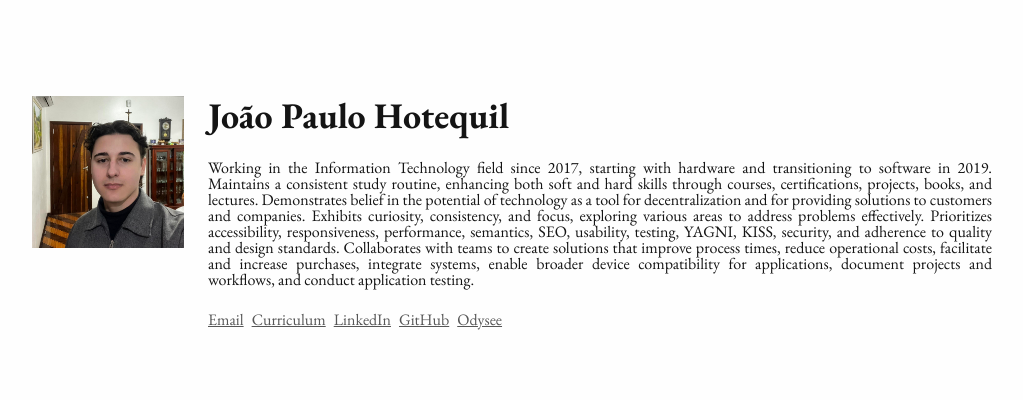
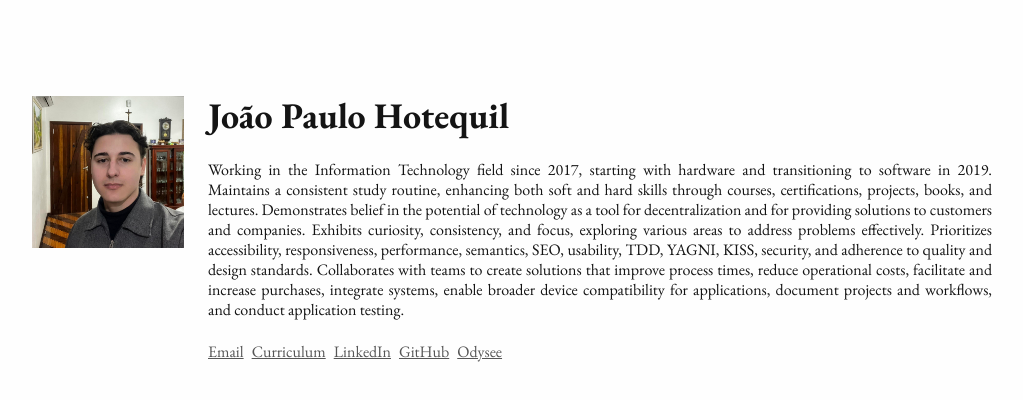
Before and after one commit to hotequil/hotequil-site, a Next.js app: page / in a window 1280 px wide. Shown: the top 400 px of the page, without its empty margins (128-1151 px from the left). Built offline with nearby package versions, Linux system fonts and the light colour scheme.

Commit message:
feat: update CV

```diff
--- a/src/app/constants.ts
+++ b/src/app/constants.ts
@@ -1,4 +1,4 @@
 export const title = 'João Paulo Hotequil'
 
 export const description =
-  'Working in the Information Technology field since 2017, starting with hardware and transitioning to software in 2019. Maintains a consistent study routine, enhancing both soft and hard skills through courses, certifications, projects, books, and lectures. Demonstrates belief in the potential of technology as a tool for decentralization and for providing solutions to customers and companies. Exhibits curiosity, consistency, and focus, exploring various areas to address problems effectively. Prioritizes accessibility, responsiveness, performance, semantics, SEO, usability, testing, YAGNI, KISS, security, and adherence to quality and design standards. Collaborates with teams to create solutions that improve process times, reduce operational costs, facilitate and increase purchases, integrate systems, enable broader device compatibility for applications, document projects and workflows, and conduct application testing.'
+  'Working in the Information Technology field since 2017, starting with hardware and transitioning to software in 2019. Maintains a consistent study routine, enhancing both soft and hard skills through courses, certifications, projects, books, and lectures. Demonstrates belief in the potential of technology as a tool for decentralization and for providing solutions to customers and companies. Exhibits curiosity, consistency, and focus, exploring various areas to address problems effectively. Prioritizes accessibility, responsiveness, performance, semantics, SEO, usability, TDD, YAGNI, KISS, security, and adherence to quality and design standards. Collaborates with teams to create solutions that improve process times, reduce operational costs, facilitate and increase purchases, integrate systems, enable broader device compatibility for applications, document projects and workflows, and conduct application testing.'
--- a/src/app/layout.tsx
+++ b/src/app/layout.tsx
@@ -44,7 +44,7 @@ export const metadata: Metadata = {
     'semantics',
     'seo',
     'usability',
-    'testing',
+    'tdd',
     'yagni',
     'kiss',
     'security',
--- a/src/app/page.tsx
+++ b/src/app/page.tsx
@@ -17,7 +17,7 @@ export default function App() {
       <div className="flex flex-col gap-y-4 sm:gap-y-6">
         <h1 className="text-3xl sm:text-4xl font-bold">{title}</h1>
 
-        <p className="leading-4 text-justify text-sm sm:text-base">{description}</p>
+        <p className="sm:leading-5 leading-4 text-justify text-sm sm:text-base">{description}</p>
 
         <ul className="flex flex-wrap gap-2 text-sm sm:text-base leading-4">
           <li>
```
Also changed, not shown: 2 other files (tests, documents, lock files or other folders).
